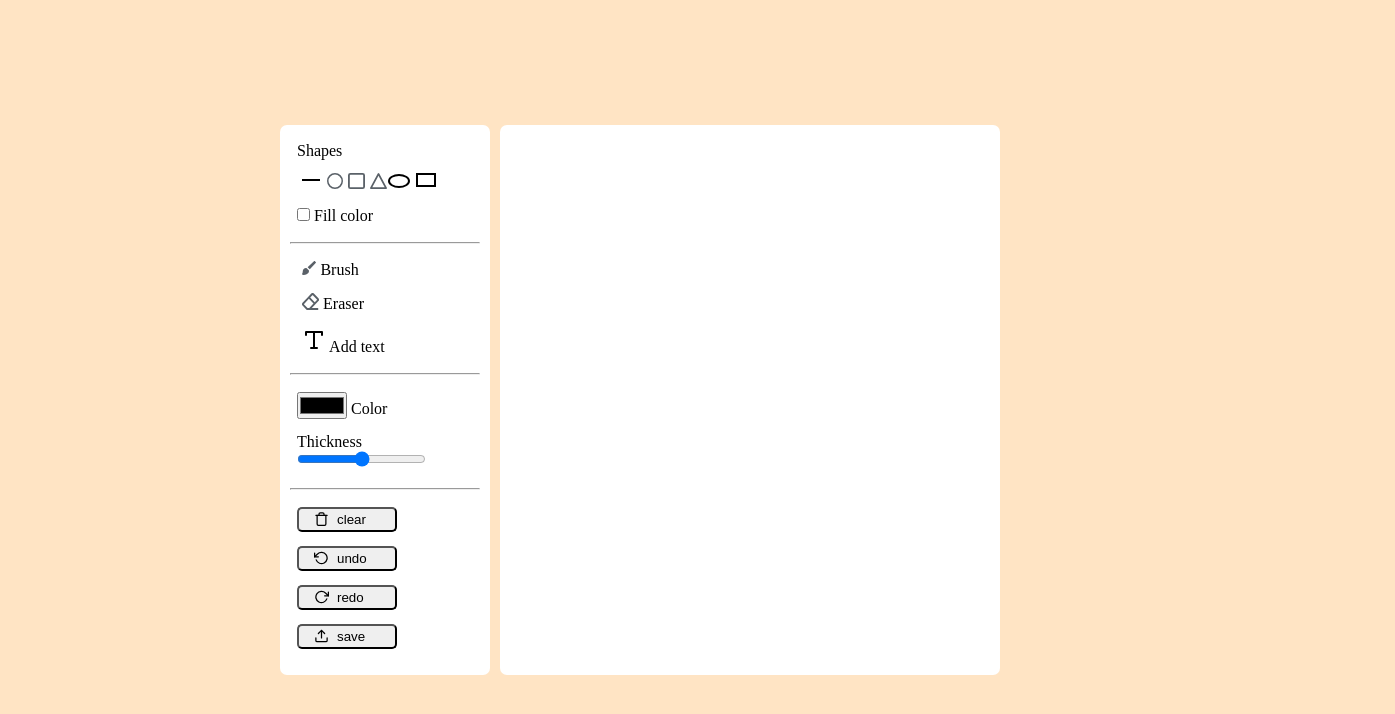
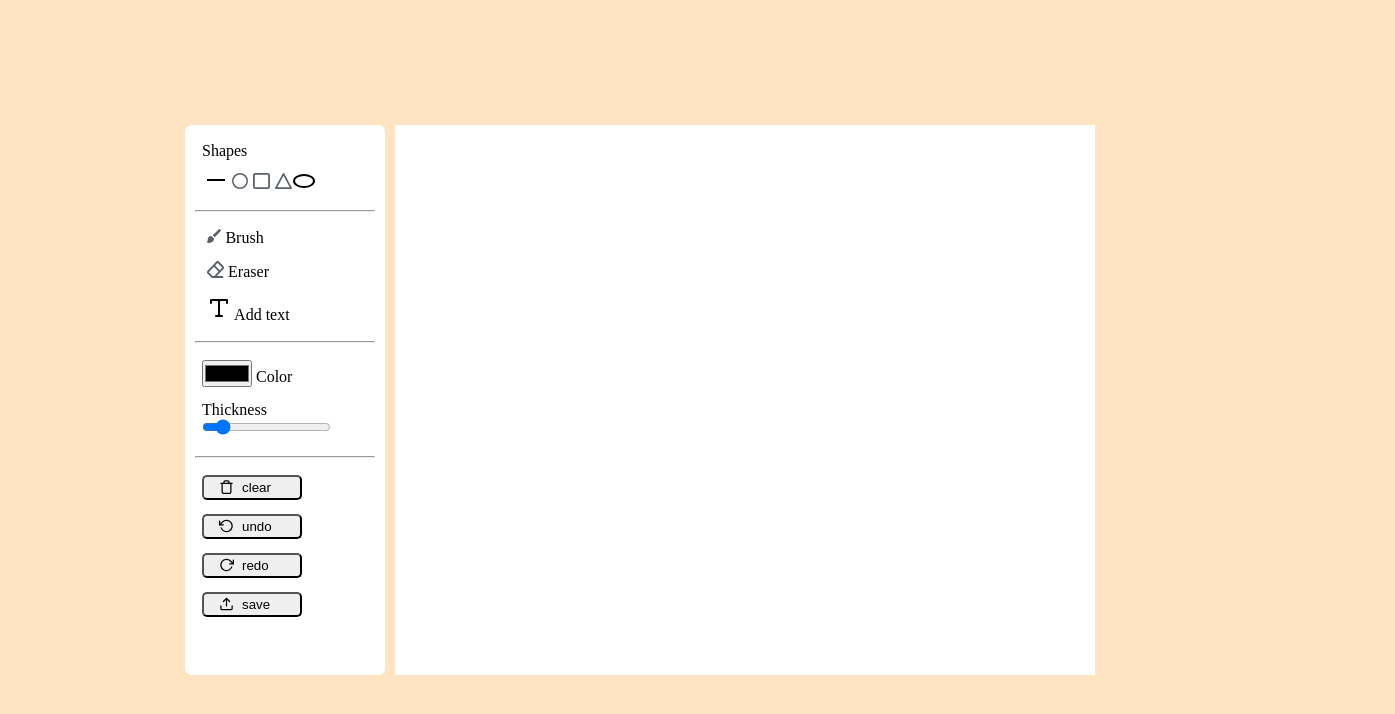
Before and after one commit to Ziad-Sallam/webBasedPaint, a React (Vite) app: page / in a window 1280 px wide. Shown: the top 714 px of the page, 1395 px wide, since content can reach past the window. Built offline with nearby package versions, Linux system fonts and the light colour scheme.

Commit message:
drawing part done

```diff
--- a/src/App.css
+++ b/src/App.css
@@ -57,16 +57,16 @@ section{
 }
 
 .tools{
-  width: 210px;
+
   height: 550px;
   padding: 10px 10px 0;
 }
 
 .component {
   padding: 7px;
+  width: 180px;
 }
-
-.page{
-  flex: 1;
-  width: 500px;
+.screen{
+  background-color: white;
+  width: 700px;
 }
--- a/src/App.jsx
+++ b/src/App.jsx
@@ -1,4 +1,3 @@
-import { useState } from 'react'
 import reactLogo from './assets/react.svg'
 import viteLogo from '/vite.svg'
 import rectangleIcon from './icons/icons/rectangle.svg';
@@ -12,50 +11,182 @@ import redoIcon from './icons/icons/rotate-cw.svg';
 import saveIcon from './icons/icons/upload.svg';
 import clearIcon from './icons/icons/trash.svg';
 import './App.css'
+import { KonvaEventObject } from "konva/lib/Node";
+
+import { useState, useRef, useCallback } from "react";
+import {
+  Stage,
+  Layer,
+  Rect as KonvaRect,
+  Circle as KonvaCircle,
+  Line as KonvaLine,
+  Arrow as KonvaArrow,
+  RegularPolygon as KonvaTriangle,
+  Ellipse as KonvaEllipse,
+  Ellipse,
+} from "react-konva";
+import { v4 as uuidv4 } from "uuid";
+
+const DrawAction = {
+  Scribble: 'Scribble',
+  Circle: 'Circle',
+  Rectangle: 'Rectangle',
+  Arrow: 'Arrow',
+  Eraser: 'Eraser',
+  Select: 'Select',
+  Triangle: 'Triangle',    // Added Triangle action
+  Ellipse: 'Ellipse',      // Added Ellipse action
+};
 
 function App() {
-  const [count, setCount] = useState(0)
+  const [drawAction, setDrawAction] = useState(DrawAction.Scribble);
+  const [color, setColor] = useState('black');
+  const [strokeWidth, setStrokeWidth] = useState(2);
+  const [scribbles, setScribbles] = useState([]);
+  const [circles, setCircles] = useState([]);
+  const [rectangles, setRectangles] = useState([]);
+  const [arrows, setArrows] = useState([]);
+  const [triangles, setTriangles] = useState([]); // State for triangles
+  const [ellipses, setEllipses] = useState([]);   // State for ellipses
+
+  const stageRef = useRef(null);
+  const isDrawingRef = useRef(false);
+  const currentShapeRef = useRef(null);
+
+
+  const handleClear = () => {
+    setScribbles([]);
+    setCircles([]);
+    setRectangles([]);
+    setArrows([]);
+    setEllipses([]);
+    setTriangles([]);
+
+  };
+
+  const onStageMouseDown = useCallback((e) => {
+    isDrawingRef.current = true;
+    const stage = stageRef.current;
+    const pos = stage.getPointerPosition();
+    const x = pos.x;
+    const y = pos.y;
+    const id = uuidv4();
+
+    currentShapeRef.current = id;
+
+    switch (drawAction) {
+      case DrawAction.Scribble:
+        setScribbles((prev) => [...prev, { id, points: [x, y], color ,strokeWidth}]);
+        break;
+      case DrawAction.Circle:
+        setCircles((prev) => [...prev, { id, radius: 1, x, y, color,strokeWidth }]);
+        break;
+      case DrawAction.Rectangle:
+        setRectangles((prev) => [...prev, { id, width: 1, height: 1, x, y, color ,strokeWidth}]);
+        break;
+      case DrawAction.Arrow:
+        setArrows((prev) => [...prev, { id, points: [x, y, x, y], color,strokeWidth }]);
+        break;
+      case DrawAction.Triangle:
+        setTriangles((prev) => [...prev, { id, x, y, width: 1, height: 1, color,strokeWidth }]);
+        break;
+      case DrawAction.Ellipse:
+        setEllipses((prev) => [...prev, { id, x, y, radiusX: 1, radiusY: 1, color,strokeWidth }]);
+        break;
+    }
+  }, [drawAction, color,strokeWidth]);
+
+
+
+
+  const onStageMouseMove = useCallback(() => {
+    if (!isDrawingRef.current) return;
+    const stage = stageRef.current;
+    const pos = stage.getPointerPosition();
+    const x = pos.x;
+    const y = pos.y;
+
+    switch (drawAction) {
+      case DrawAction.Scribble:
+        setScribbles((prev) =>
+          prev.map((scribble) =>
+            scribble.id === currentShapeRef.current ? { ...scribble, points: [...scribble.points, x, y] } : scribble
+          )
+        );
+        break;
+      case DrawAction.Circle:
+        setCircles((prev) =>
+          prev.map((circle) =>
+            circle.id === currentShapeRef.current
+              ? { ...circle, radius: Math.sqrt((x - circle.x) ** 2 + (y - circle.y) ** 2) }
+              : circle
+          )
+        );
+        break;
+      case DrawAction.Rectangle:
+        setRectangles((prev) =>
+          prev.map((rectangle) =>
+            rectangle.id === currentShapeRef.current ? { ...rectangle, width: x - rectangle.x, height: y - rectangle.y } : rectangle
+          )
+        );
+        break;
+      case DrawAction.Arrow:
+        setArrows((prev) =>
+          prev.map((arrow) =>
+            arrow.id === currentShapeRef.current ? { ...arrow, points: [arrow.points[0], arrow.points[1], x, y] } : arrow
+          )
+        );
+        break;
+      case DrawAction.Triangle:
+        setTriangles((prev) =>
+          prev.map((triangle) =>
+            triangle.id === currentShapeRef.current ? { ...triangle, width: x - triangle.x, height: y - triangle.y } : triangle
+          )
+        );
+        break;
+      case DrawAction.Ellipse:
+        setEllipses((prev) =>
+          prev.map((ellipse) =>
+            ellipse.id === currentShapeRef.current ? { ...ellipse, radiusX: Math.abs(x - ellipse.x), radiusY: Math.abs(y - ellipse.y) } : ellipse
+          )
+        );
+        break;
+    }
+  }, [drawAction]);
+
+
+
+
+
+
+
+
+
+  const onStageMouseUp = useCallback(() => {
+    isDrawingRef.current = false;
+  }, []);
 
   return (
-    <div className='container'>
-
-        <section className='tools'>
-
-          <div className="component">
-          <label className='shapes'>Shapes</label>
-          <br></br>
-          <svg width="25" height="29">
+    <div className="container">
+      <section className="tools">
+        <div className="component">
+          <label className="shapes">Shapes</label>
+          <br />
+          <svg width="25" height="29" onClick={() => setDrawAction(DrawAction.Arrow)}>
             <line x1="5" y1="20" x2="23" y2="20" stroke="black" strokeWidth="2" />
           </svg>
-          <img src={circleIcon} ></img>
-          <img src={rectangleIcon} ></img>
-          <img src={triangleIcon} ></img>
-          <svg width={25} height={15}>
+          <img src={circleIcon} onClick={() => setDrawAction(DrawAction.Circle)} />
+          <img src={rectangleIcon} onClick={() => setDrawAction(DrawAction.Rectangle)} />
+          <img src={triangleIcon} onClick={() => setDrawAction(DrawAction.Triangle)} />
+          <svg width={25} height={15} onClick={() => setDrawAction(DrawAction.Ellipse)}>
             <ellipse cx="12" cy="7" rx="10" ry="6" stroke="black" strokeWidth="2" fill="white" />
           </svg>
-          <svg width="25" height="20">
-             <rect
-              x="5"
-              y="5"
-              width="18"
-              height="12"
-              stroke="black"
-              strokeWidth="2"
-              fill="white"
-            />
-          </svg>
-
-          </div>
-
-          <div className="component">
-          <input type="checkbox" id="fill-color"></input>
-          <label for="fill-color"> Fill color</label>
-          </div>
-
+        </div>
           <hr></hr>
 
-          <div className="component">
-          <img src={brushIcon} ></img>
+
+        <div className="component">
+          <img src={brushIcon} onClick={() => setDrawAction(DrawAction.Scribble)}></img>
           <label className='brush'> Brush</label>
           </div>
 
@@ -72,19 +203,22 @@ function App() {
           <hr></hr>
 
           <div className="component">
-          <input type="color" id="favcolor" value="black"></input>
-          <label for="favcolor">   Color</label>
+          <input type="color" id="favcolor" onChange={(e) => setColor(e.target.value)} ></input>
+          <label for="favcolor">  Color</label>
           </div>
 
           <div className="component">
           <label for="size">Thickness</label>
-          <input type="range" id="size"></input>
+          <input type="range" id="size"
+          min="1"
+          max="10"
+          value={strokeWidth} onChange={(e) => setStrokeWidth(Number(e.target.value))}></input>
           </div>
 
           <hr></hr>
 
           <div className="component">
-          <button id="clear"><img src={clearIcon} className='button-icon'/>clear</button>
+          <button id="clear"  onClick={handleClear}><img src={clearIcon} className='button-icon' />clear</button>
           </div>
 
           <div className="component">
@@ -99,13 +233,44 @@ function App() {
           <button id="save"><img src={saveIcon} className='button-icon'/>save</button>
           </div>
 
-        </section>
+      </section>
 
-        <section className='page'>
 
-        </section>
+      <div className="screen">
+        <Stage
+          width={1000}
+          height={500}
+          onMouseDown={onStageMouseDown}
+          onMouseMove={onStageMouseMove}
+          onMouseUp={onStageMouseUp}
+          ref={stageRef}
+        >
+          <Layer>
+            {scribbles.map((scribble) => (
+              <KonvaLine key={scribble.id} points={scribble.points} stroke={scribble.color} strokeWidth={scribble.strokeWidth} />
+            ))}
+            {circles.map((circle) => (
+              <KonvaCircle key={circle.id} x={circle.x} y={circle.y} radius={circle.radius} stroke={circle.color} strokeWidth={circle.strokeWidth}  />
+            ))}
+            {rectangles.map((rectangle) => (
+              <KonvaRect key={rectangle.id} x={rectangle.x} y={rectangle.y} width={rectangle.width} height={rectangle.height}  stroke={rectangle.color} strokeWidth={rectangle.strokeWidth}  />
+            ))}
+            {arrows.map((arrow) => (
+              <KonvaArrow key={arrow.id} points={arrow.points} stroke={arrow.color} strokeWidth={arrow.strokeWidth}  />
+            ))}
+            {triangles.map((triangle) => (
+              <KonvaTriangle key={triangle.id} x={triangle.x} y={triangle.y} sides={3} radius={Math.sqrt(triangle.width ** 2 + triangle.height ** 2)} stroke={triangle.color} strokeWidth={triangle.strokeWidth}  />
+            ))}
+            {ellipses.map((ellipse) => (
+              <KonvaEllipse key={ellipse.id} x={ellipse.x} y={ellipse.y} radiusX={ellipse.radiusX} radiusY={ellipse.radiusY}  stroke={ellipse.color} strokeWidth={ellipse.strokeWidth}  />
+            ))}
+
+
+          </Layer>
+        </Stage>
+      </div>
     </div>
-  )
+  );
 }
 
-export default App
+export default App;
```
